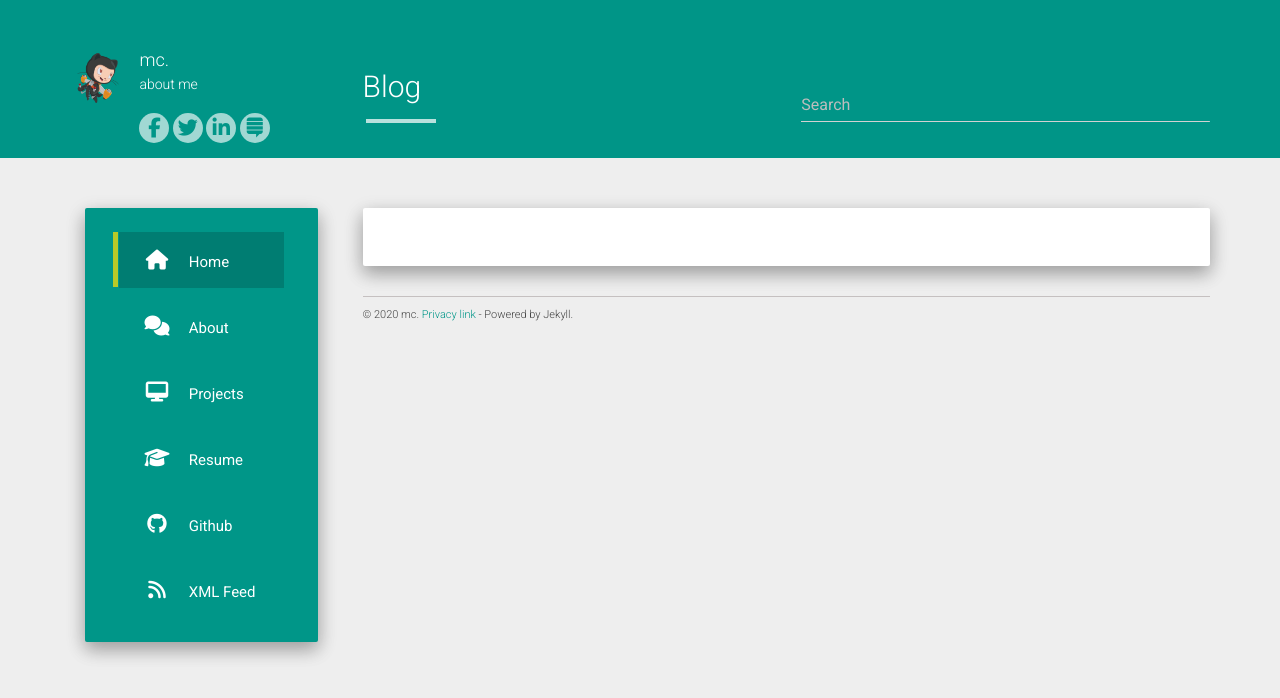
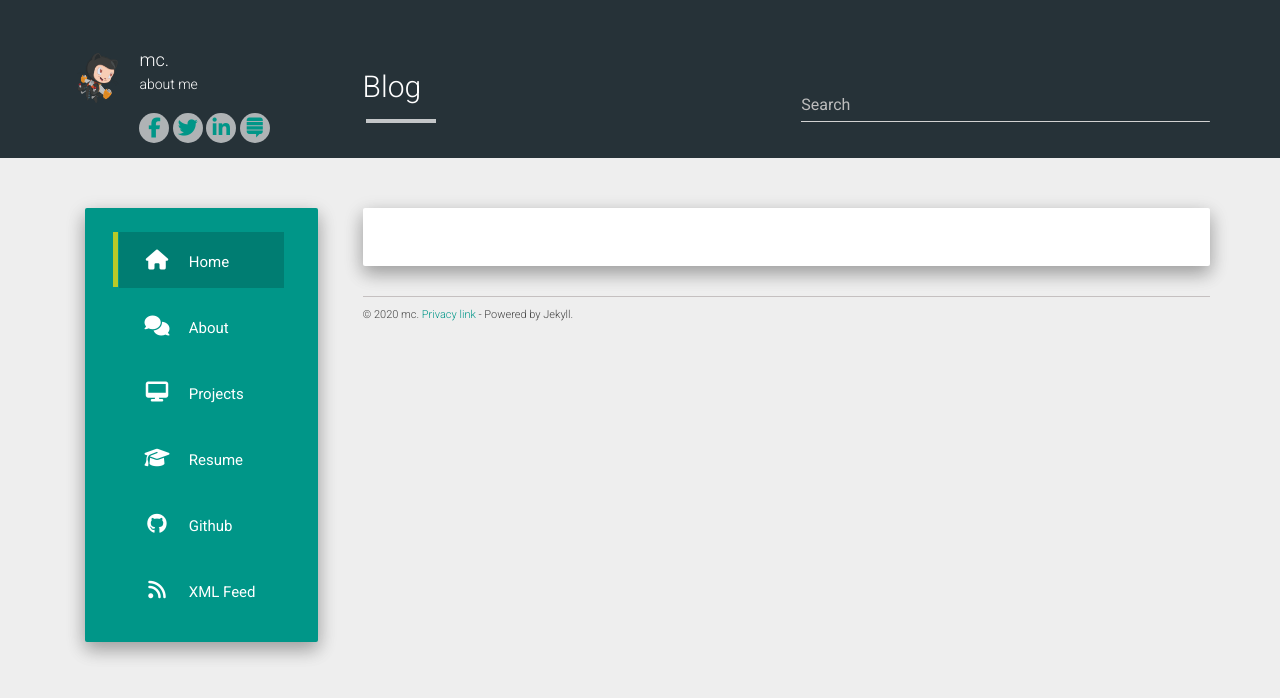
Before and after one commit to mc-source/mc-source.github.io, a Jekyll site: the page built from index.html, in a window 1280 px wide. Shown: the top 698 px of the page. Built offline with Jekyll 4.4.1, drawn with Linux system fonts in a browser that asks for light colours; nearby versions of some CDN libraries; the list of posts is cut into pages by our own code.

Commit message:
Update main.css

```diff
--- a/static/css/main.css
+++ b/static/css/main.css
@@ -1,6 +1,6 @@
 .main.outer{padding-top: 50px;}
 .header-panel.shadow-z-2 {
-    background-color: #009587;
+    background-color: #263238;
     padding: 50px 0 15px 0;
     width: 100%;
 }
```
